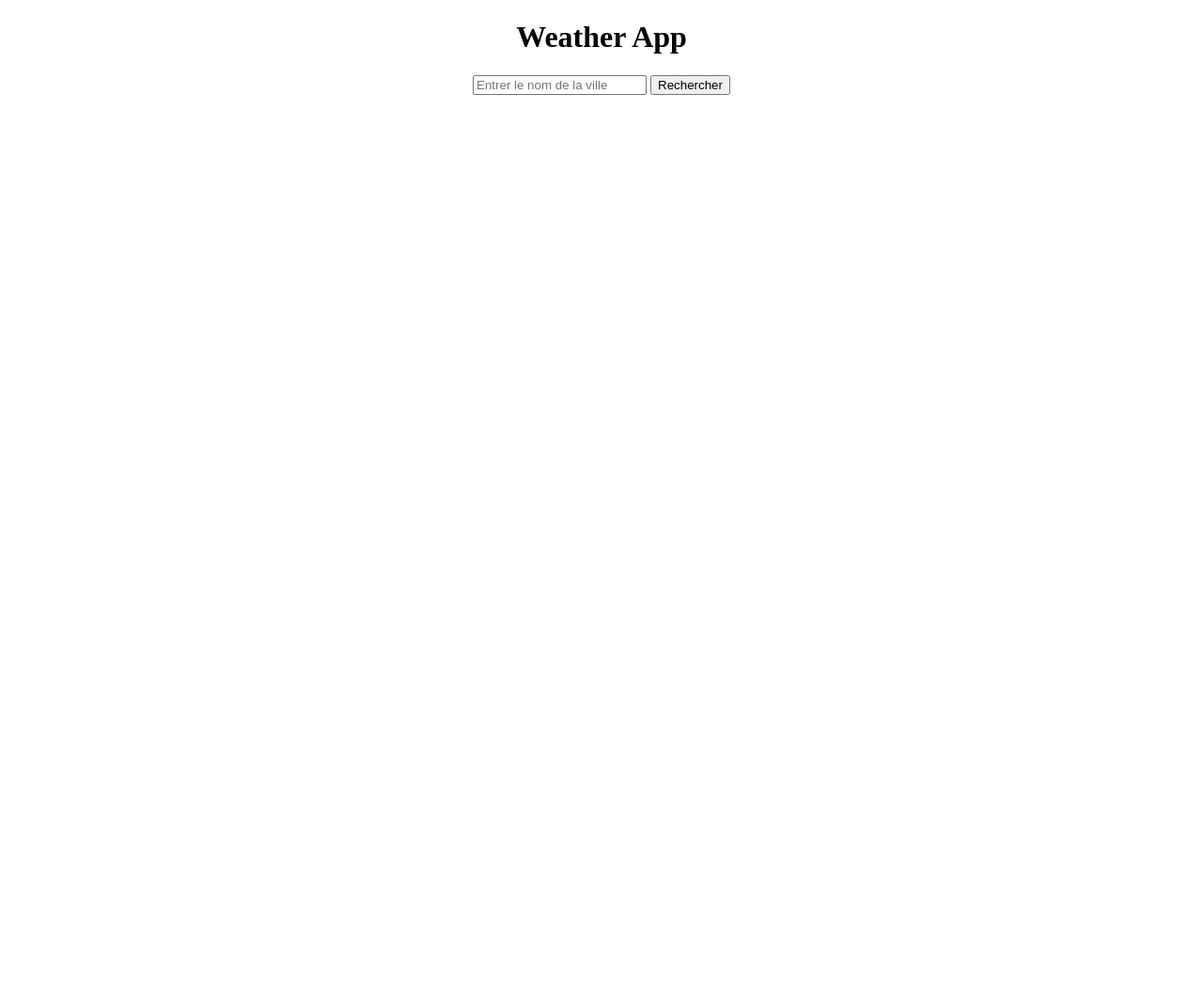
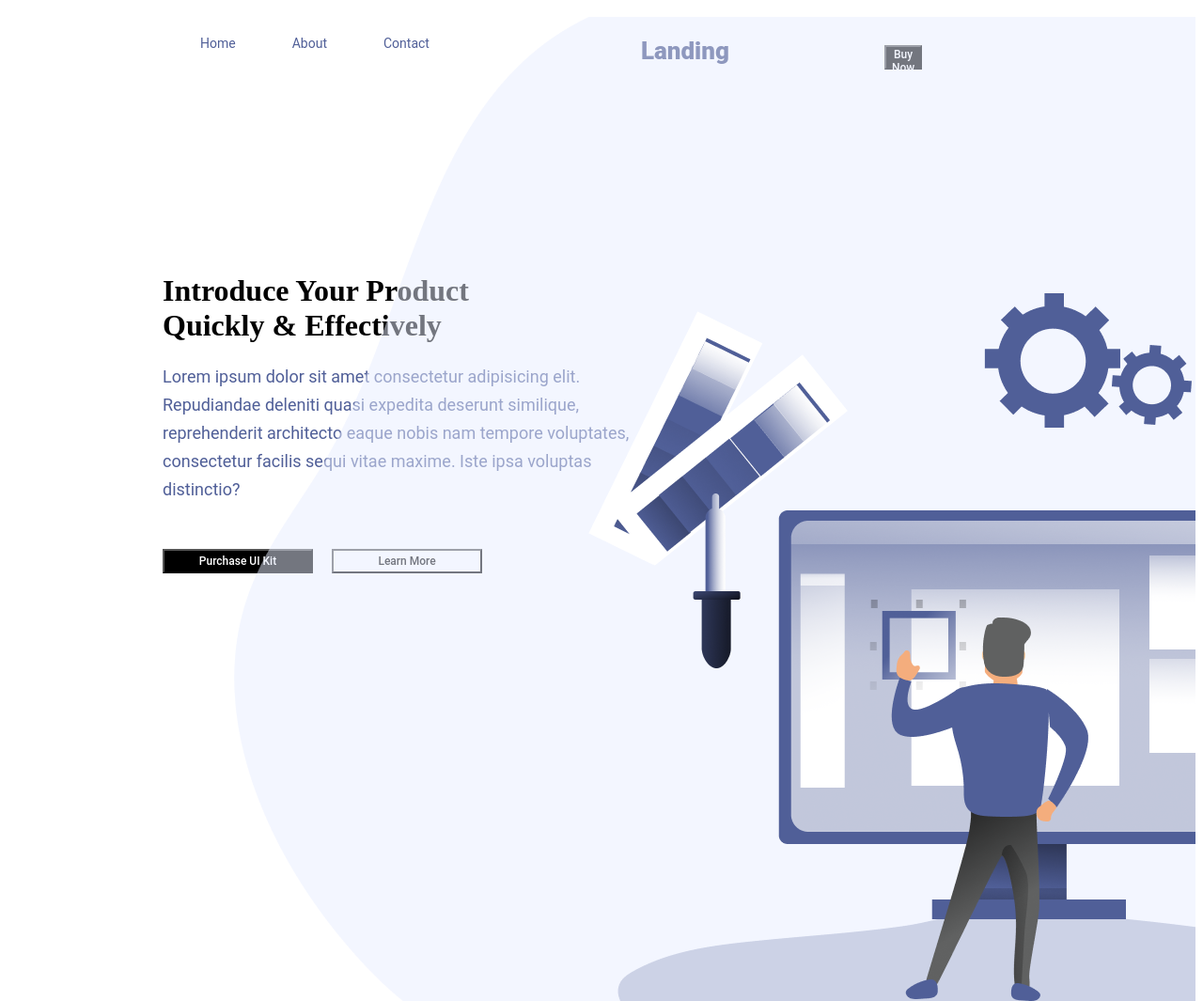
Before and after one commit to morningstaar/tech_info, a plain HTML site: page index.html in a window 1280 px wide. Shown: the top 1065 px of the page at 94% size. Before the commit the page ends 800 px from the top, so only its background shows below. Drawn offline with Linux system fonts and the light colour scheme; a script that the page names is missing.

Commit message:
ajout des modifs

```diff
--- a/index.html
+++ b/index.html
@@ -7,12 +7,27 @@
     <link rel="stylesheet" href="style.css">
 </head>
 <body>
-    <h1>Weather App</h1>
-    <form id="cityForm">
-        <input type="text" id="cityInput" placeholder="Entrer le nom de la ville">
-        <button type="submit">Rechercher</button>
-    </form>
-    <div id="weatherInfo"></div>
+    <div id="navbar">
+        <div id="liens">
+            <ul>
+                <li > <a href="">Home</a></li>
+                <li> <a href="">About</a></li>
+                <li> <a href="">Contact</a></li>
+            </ul>
+        </div>
+        <h1 id="grand_titre">Landing</h1>
+        <button>Buy Now</button>
+    </div>
+    <h1 id="petit_titre">Introduce Your Product <br> Quickly & Effectively</h1>
+    <p>Lorem ipsum dolor sit amet consectetur adipisicing elit. Repudiandae deleniti quasi expedita deserunt similique, reprehenderit architecto eaque nobis nam tempore voluptates, consectetur facilis sequi vitae maxime. Iste ipsa voluptas distinctio?</p>
+    <div id="deux_boutons">
+        <button id="bouton_noir">Purchase UI Kit</button>
+        <button id="bouton_blanc">Learn More</button>
+    </div>
+
+    <img src="images/1.png" alt="tchaiiiii">
+    <img src="images/Group.png" alt="modiaaaa" id="image2">
+
     <script src="script.js"></script>
 </body>
 </html>
--- a/script.js
+++ /dev/null
@@ -1,56 +0,0 @@
-// Récupérer le formulaire et la div
-var cityForm = document.getElementById('cityForm');
-var weatherInfoDiv = document.getElementById('weatherInfo');
-
-// Fonction appelée lors de la soumission du formulaire
-function handleSubmit(event) {
-    // Empêcher la soumission automatique du formulaire
-    event.preventDefault();
-
-    // Récupérer la valeur du champ de saisie
-    var cityInputValue = document.getElementById('cityInput').value;
-
-    // Appeler la fonction pour obtenir les informations météorologiques
-    getWeather(cityInputValue);
-}
-
-// Ajouter un écouteur d'événements sur le formulaire
-cityForm.addEventListener('submit', handleSubmit);
-
-// Fonction pour obtenir les informations météorologiques
-function getWeather(city) {
-    const apiKey = '986a28fd9dec4ee198290445231312'; // Remplacez par votre propre clé API
-    const apiUrl = `https://api.weatherapi.com/v1/current.json?key=${apiKey}&q=${city}`;
-
-    fetch(apiUrl)
-        .then(response => {
-            if (!response.ok) {
-                throw new Error('City not found');
-            }
-            return response.json();
-        })
-        .then(data => {
-            displayWeather(data);
-        })
-        .catch(error => {
-            displayError(error);
-        });
-}
-
-// Fonction pour afficher les informations météorologiques dans la div
-function displayWeather(data) {
-    const weatherInfo = document.getElementById("weatherInfo");
-    weatherInfo.innerHTML = `
-        <h2>${data.location.name}, ${data.location.country}</h2>
-        <p>Heure locale: ${data.location.localtime}</p>
-        <p>${data.current.condition.text}</p>
-        <p>Température : ${data.current.temp_c}°C</p>
-        <p>Humidité : ${data.current.humidity}%</p>
-    `;
-}
-
-// Fonction pour afficher les erreurs dans la div
-function displayError(error) {
-    // Afficher l'erreur de manière plus descriptive
-    weatherInfoDiv.innerText = 'Erreur lors de la récupération des données météorologiques : ' + error.message;
-}
--- a/style.css
+++ b/style.css
@@ -1,3 +1,99 @@
 body{
- text-align: center;
+    position: relative;
 }
+#navbar{
+    display: flex;
+    margin: 18px 165px;
+}
+
+#navbar > * {
+    margin-right: 165px;
+}
+
+ul{
+    display: flex;
+    list-style-type: none;
+}
+li{
+    margin-right: 60px;
+
+}
+a{
+    text-decoration: none;
+    color: var(--Colour-Main-Blue-500, #505F98);
+    font-feature-settings: 'clig' off, 'liga' off;
+
+    /* Regular 14 */
+    font-family: Roboto;
+    font-size: 14px;
+    font-style: normal;
+    font-weight: 400;
+    line-height: 24px; /* 171.429% */
+    }
+
+#grand_titre{
+    color: var(--Colour-Logo-Primary, #37447E);
+    font-feature-settings: 'clig' off, 'liga' off;
+
+    /* Bold 26 */
+    font-family: Roboto;
+    font-size: 26px;
+    font-style: normal;
+    font-weight: 900;
+    line-height: 38px; /* 146.154% */
+}
+button{
+    text-align: center;
+    font-feature-settings: 'clig' off, 'liga' off;
+
+    /* Medium 12 */
+    font-family: Roboto;
+    font-size: 12px;
+    font-style: normal;
+    font-weight: 500;
+    height: 26px;
+    width: 160px;
+    margin-top: 30px;
+    background-color: #000;
+    color:#fff;
+}
+#petit_titre{
+    margin-left: 165px;
+    margin-top: 200px;
+}
+p{
+    margin-left: 165px;
+    color: var(--Colour-Main-Blue-500, #505F98);
+    font-feature-settings: 'clig' off, 'liga' off;
+
+    /* Regular 18 */
+    font-family: Roboto;
+    font-size: 18px;
+    font-style: normal;
+    font-weight: 400;
+    line-height: 30px; /* 166.667% */
+    width: 539px;
+}
+
+img {
+
+    position: absolute;
+    top: 0;
+    right: 0;
+}
+#deux_boutons{
+    display: flex;
+    margin-left: 165px;
+
+}
+
+#bouton_blanc{
+    margin-left: 20px;
+    background-color: #fff;
+    color:#000;
+}
+#image2{
+    position: absolute;
+    top: 294px;
+    right: 0;
+}
```
Also changed, not shown: .png (added), images/1.png (added), images/Group.png (added).
